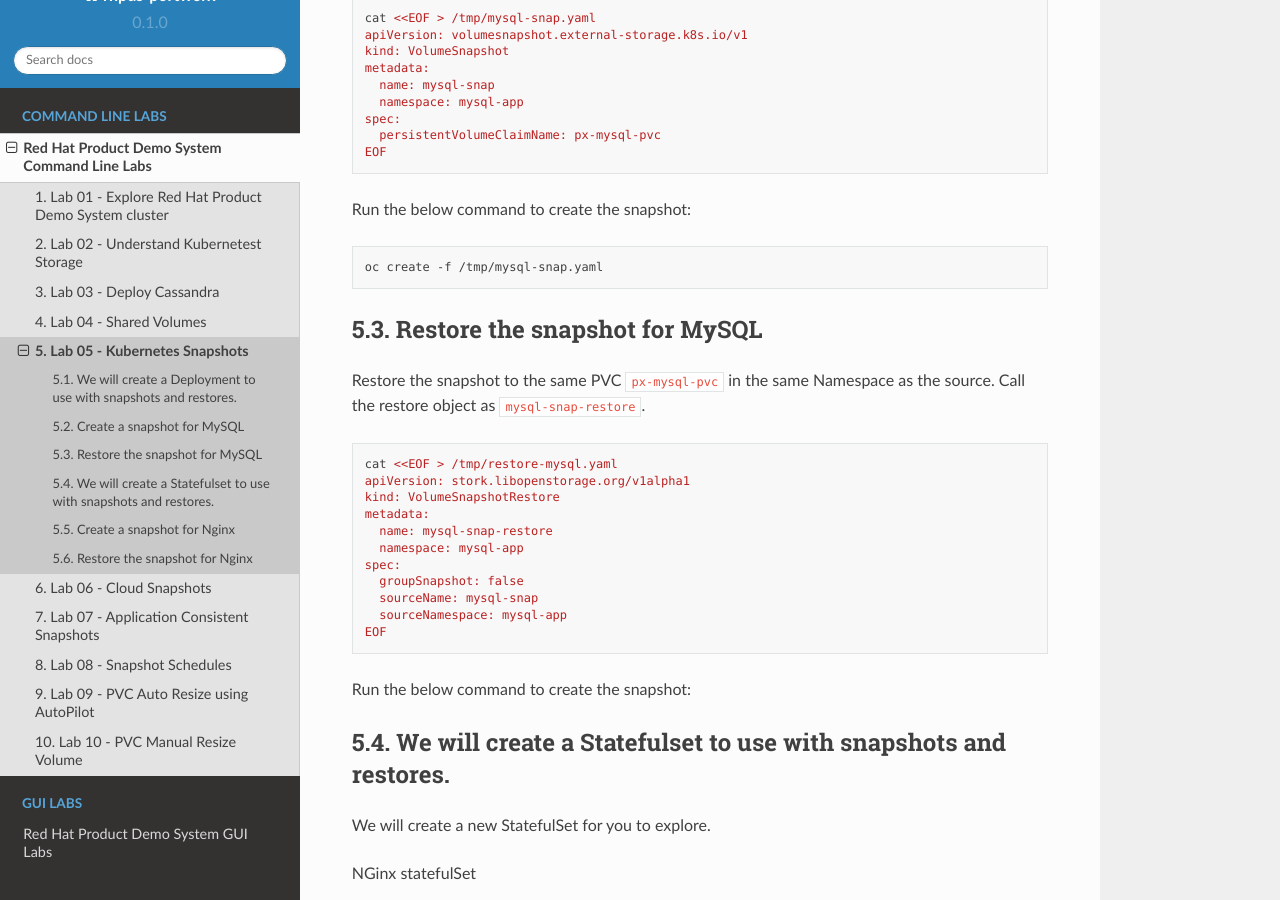
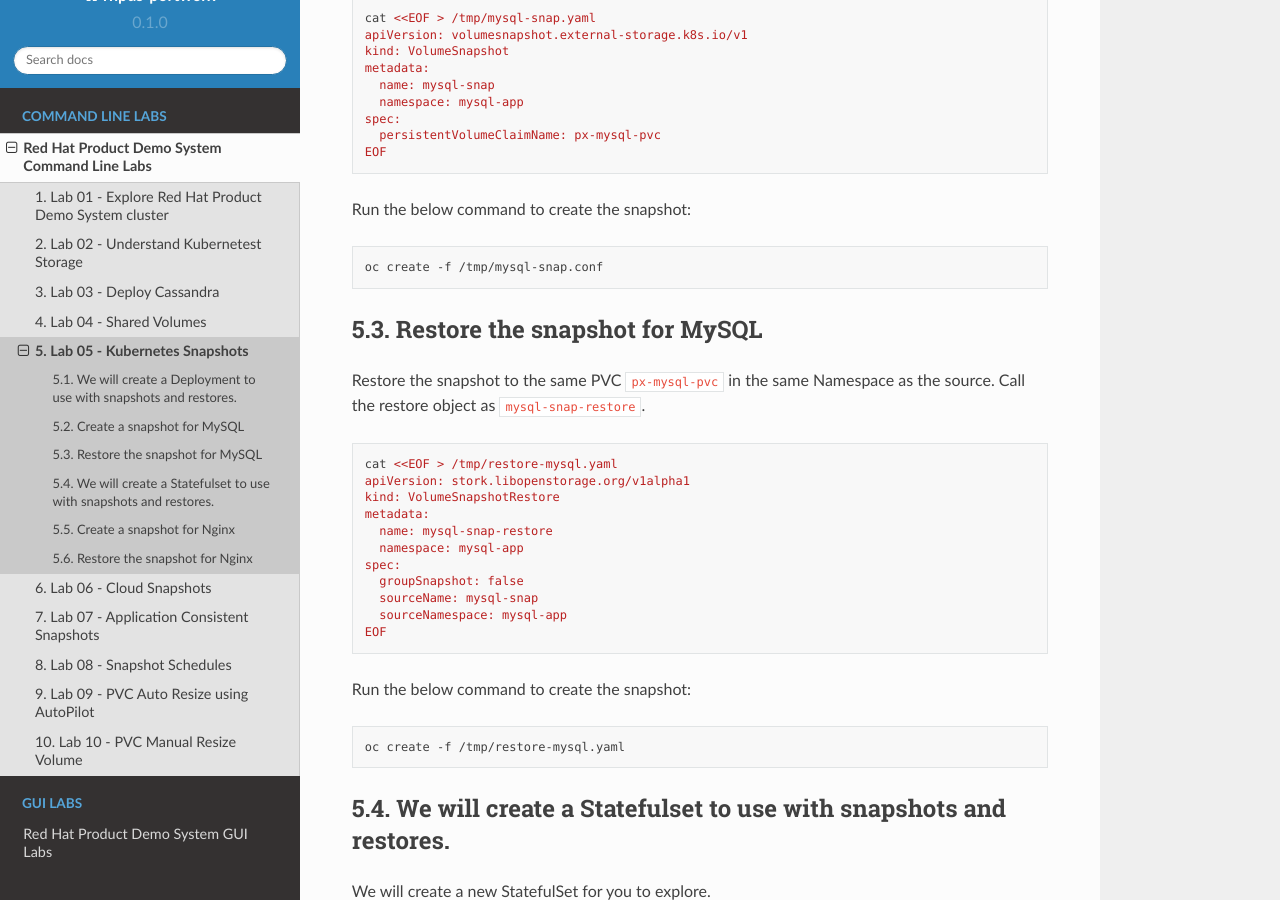
Before and after one commit to rhpds/pxe-rhdp-lab, a Sphinx documentation site: the page built from docs/source/cli-based-labs/lab05guide-cli.rst, in a window 1280 px wide and 900 px high, scrolled down 2355 px. Built offline with Sphinx 7.4.7 and the Read the Docs theme 2.0.0, drawn with Linux system fonts in a browser that asks for light colours; some of the changed lines change nothing that is shown; some of the changed text lies outside the part shown.

Commit message:
Update lab05guide-cli.rst

```diff
--- a/docs/source/cli-based-labs/lab05guide-cli.rst
+++ b/docs/source/cli-based-labs/lab05guide-cli.rst
@@ -93,7 +93,10 @@
 
 .. dropdown:: Show Solution
 
-  Run: oc get pods --all-namespaces -l app=mysql
+  .. code-block:: shell
+
+    oc get pods --all-namespaces -l app=mysql
+
   Answer: 1
 
 How many PVCs have been created for MYSQL?
@@ -105,21 +108,30 @@
 
 .. dropdown:: Show Solution
 
-  Run: oc get pvc -l app=mysql --all-namespaces
+ .. code-block:: shell
+
+    oc get pvc -l app=mysql --all-namespaces
+
   Answer: 1
 
 What is the name of the storage class used to create this PVC?
 
 .. dropdown:: Show Solution
 
-  Run: oc -n mysql-app describe pvc px-mysql-pvc \| grep StorageClass
+  .. code-block:: shell
+
+    oc -n mysql-app describe pvc px-mysql-pvc \| grep StorageClass
+
   Answer: px-db-sc
 
 What is the ``io_profile`` used for this storage class?
 
 .. dropdown:: Show Solution
 
-  Run: oc describe sc px-db-sc \| grep io_profile
+  .. code-block:: shell
+
+    oc describe sc px-db-sc \| grep io_profile
+
   Answer: db
 
 Create a snapshot for MySQL
@@ -143,7 +155,7 @@
 
 .. code-block:: shell
 
-  oc create -f /tmp/mysql-snap.yaml
+  oc create -f /tmp/mysql-snap.conf
 
 Restore the snapshot for MySQL
 ------------------------------
@@ -168,9 +180,10 @@
 
 Run the below command to create the snapshot:
 
-.. code-block::shell
+.. code-block:: shell
 
   oc create -f /tmp/restore-mysql.yaml
+
 
 We will create a Statefulset to use with snapshots and restores.
 ----------------------------------------------------------------
@@ -276,7 +289,7 @@
 
 Run the below command to create the snapshot:
 
-.. code-block::shell
+.. code-block:: shell
 
   oc create -f /tmp/nginx-snap.yaml
 
```
